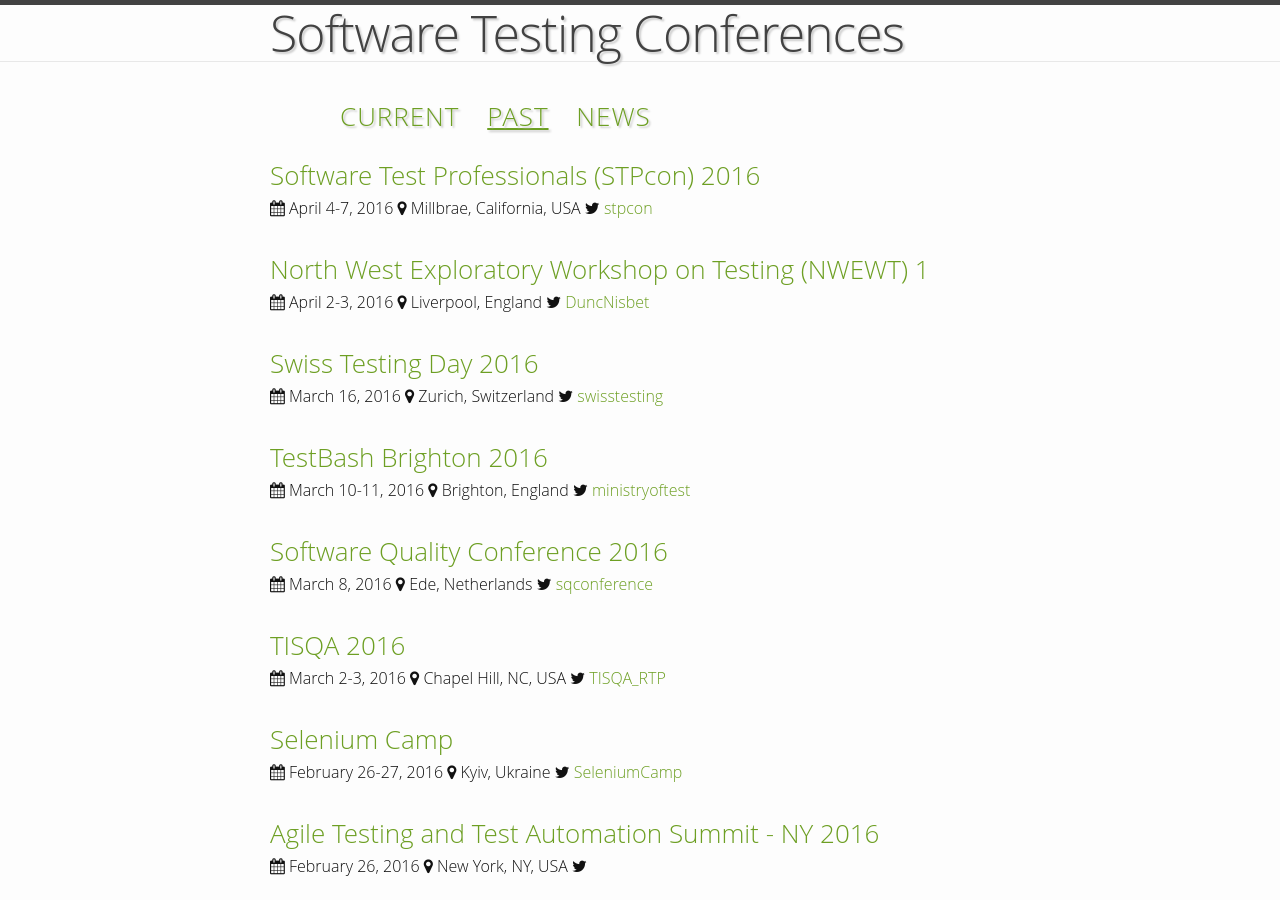
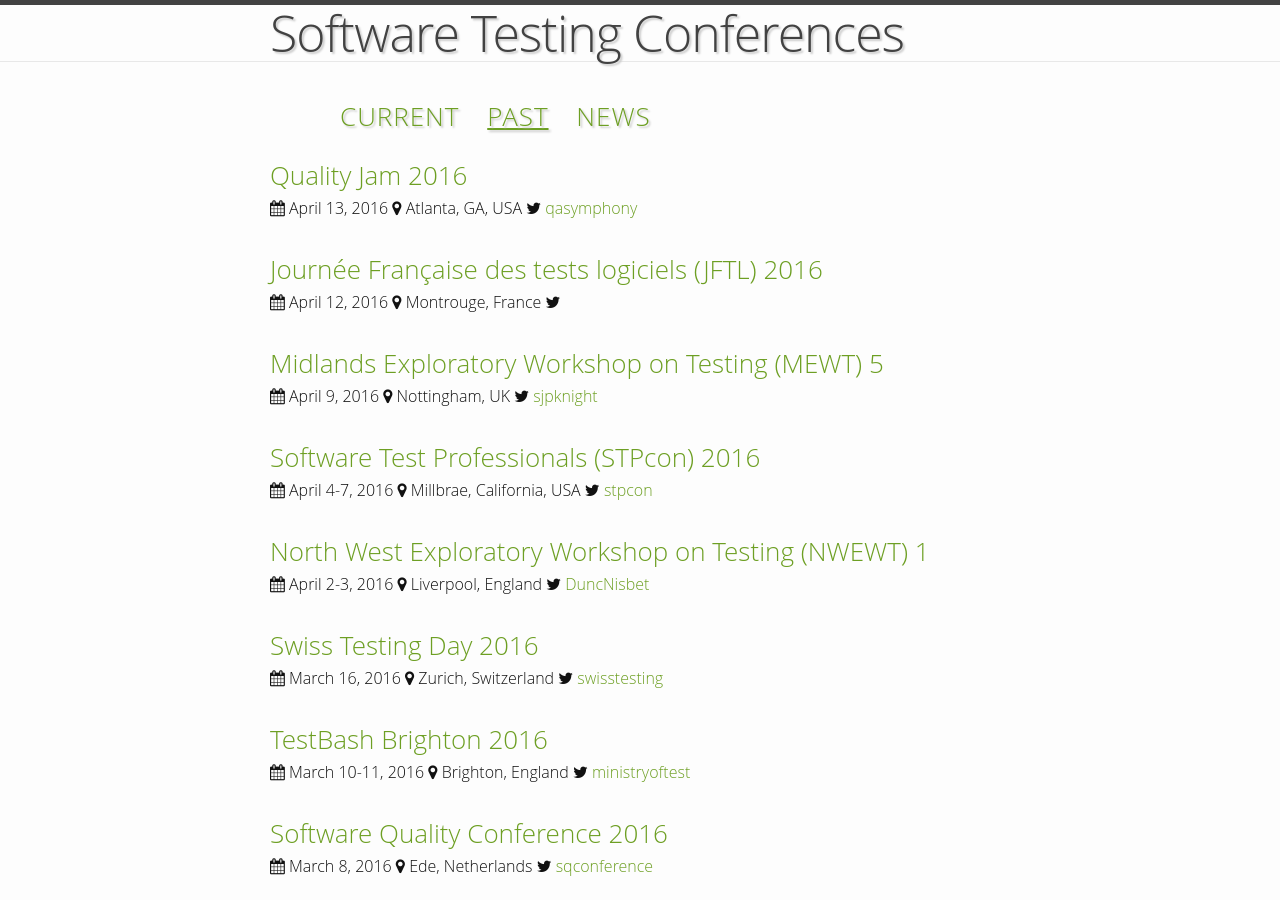
Before and after one commit to TestingConferences/testingconferences.github.io, a Jekyll site: the page built from past.html, in a window 1280 px wide and 900 px high. Built offline with Jekyll 4.4.1, drawn with Linux system fonts in a browser that asks for light colours.

Commit message:
Quality Jam, JFTL and  MEWT are over

```diff
--- a/_data/past.yml
+++ b/_data/past.yml
@@ -1,3 +1,20 @@
+- name: Quality Jam 2016
+  location: Atlanta, GA, USA
+  dates: "April 13, 2016"
+  url: http://qualityjam.net/
+  twitter: qasymphony
+
+- name: Journée Française des tests logiciels (JFTL) 2016
+  location: Montrouge, France
+  dates: "April 12, 2016"
+  url: http://www.cftl.fr/JFTL
+
+- name: Midlands Exploratory Workshop on Testing (MEWT) 5
+  location: Nottingham, UK
+  dates: "April 9, 2016"
+  url: https://mewtblog.wordpress.com/2016/02/06/what-is-professional-testing/
+  twitter: sjpknight
+
 - name: Software Test Professionals (STPcon) 2016
   location: Millbrae, California, USA
   dates: "April 4-7, 2016"
```
